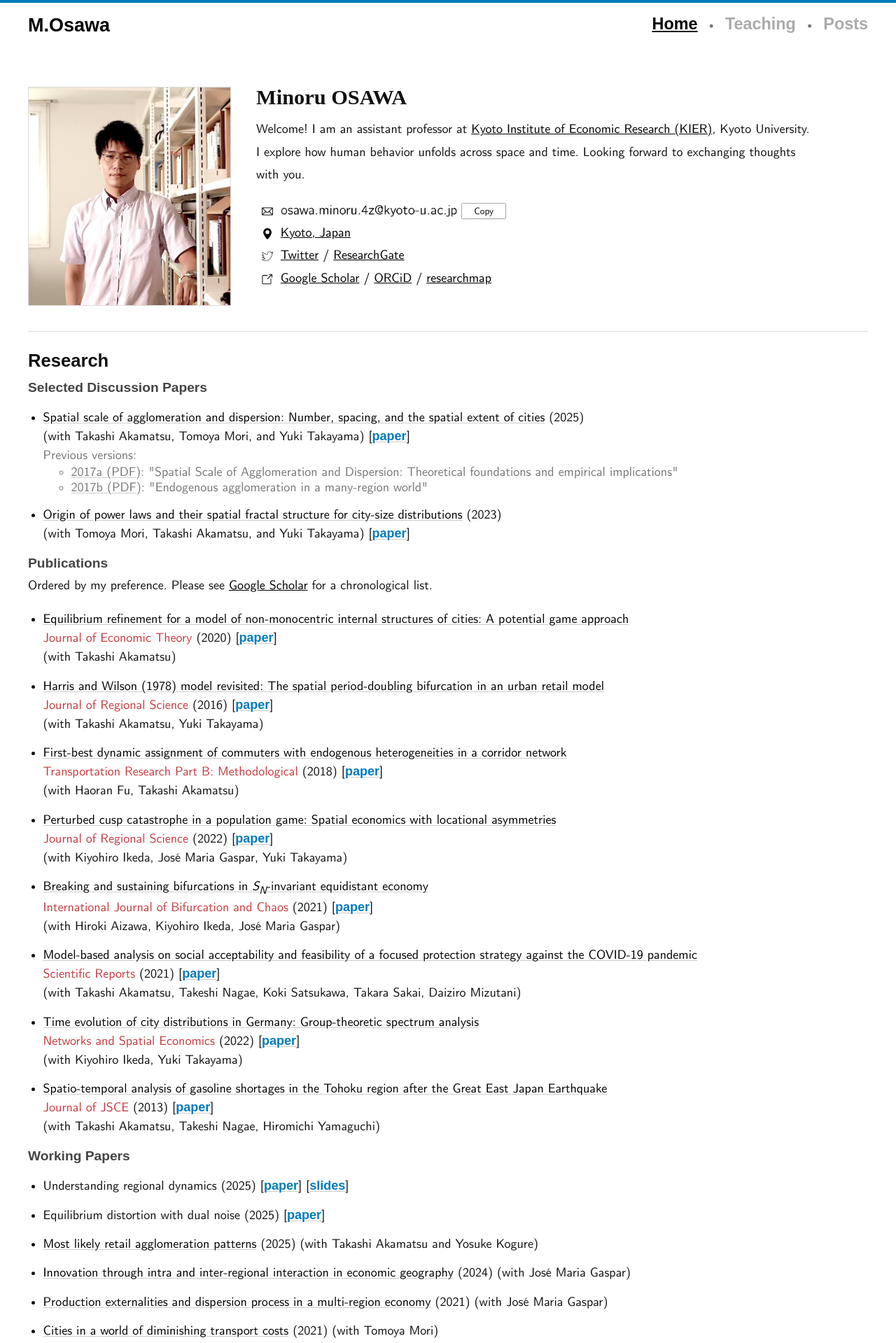
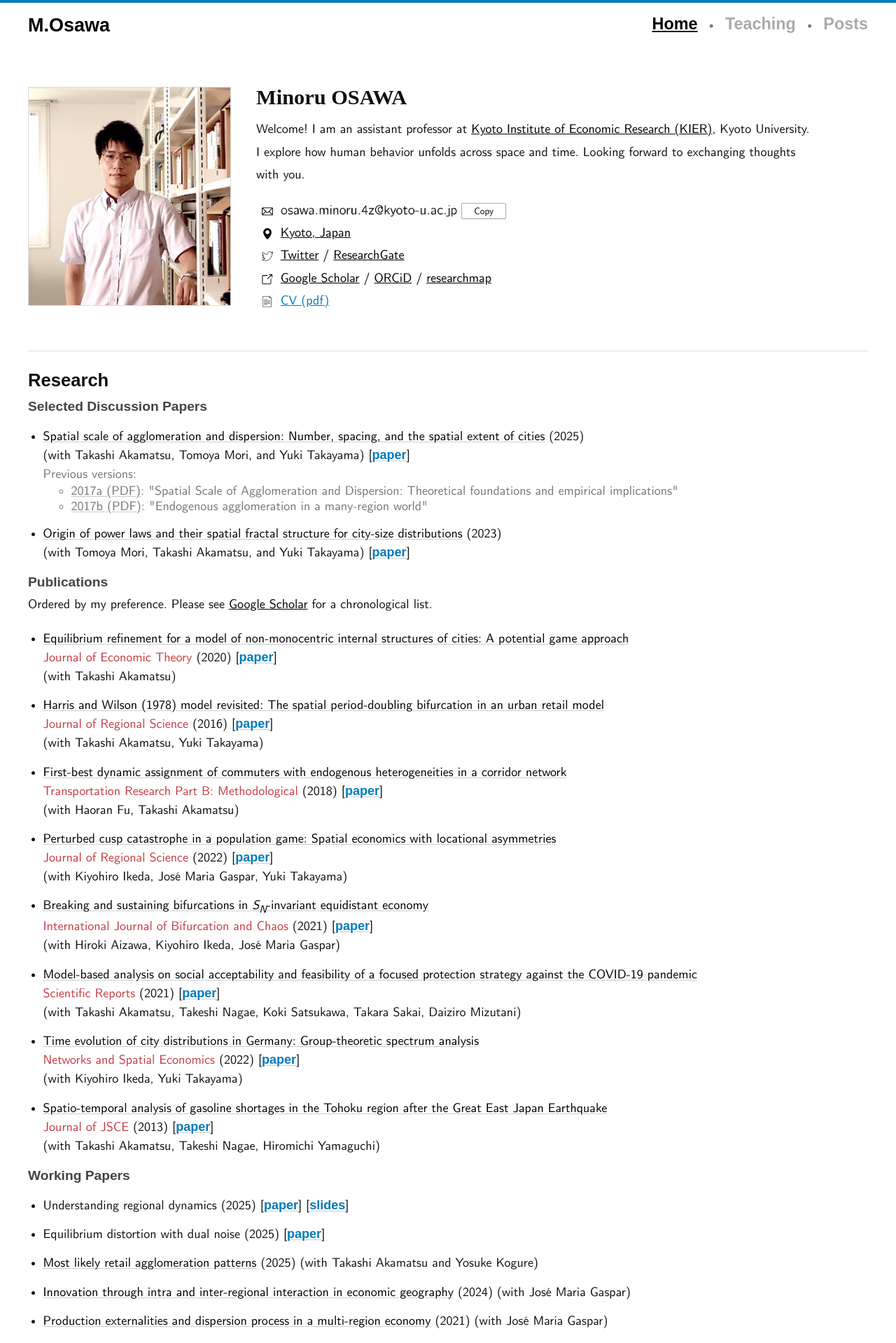
Before and after one commit to mino-osawa/mino-osawa.github.io, a Jekyll site: the page built from index.markdown, in a window 1280 px wide. Shown: the top 1919 px of the page at 70% size. Built offline with Jekyll 4.4.1, drawn with Linux system fonts in a browser that asks for light colours; some web fonts are replaced.

Commit message:
minor adjustments

```diff
--- a/_includes/profile.html
+++ b/_includes/profile.html
@@ -10,6 +10,7 @@
         <li class="loc"><a href="https://maps.app.goo.gl/E2Qxmj5z11s1J57G9">Kyoto, Japan</a></li>
         <li class="twt"><a href="https://twitter.com/minoru_osawa">Twitter</a> / <a href="https://www.researchgate.net/profile/Minoru-Osawa">ResearchGate</a></li>
         <li class="lnks"><a href="https://scholar.google.co.jp/citations?user=qKxF-dkAAAAJ">Google Scholar</a> / <a href="https://orcid.org/0000-0001-9067-5375">ORCiD</a> /  <a href="https://researchmap.jp/minoru_osawa">researchmap</a></li>
+        <li class="doc"><a href="/assets/CV-Osawa.pdf">CV (pdf)</a></li>
         </ul>
 
         <script>
--- a/_posts/2025-10-23-NTY-walking-urban-economics.markdown
+++ b/_posts/2025-10-23-NTY-walking-urban-economics.markdown
@@ -6,7 +6,7 @@ categories: Misc
 misc: 急に寒くなった．
 ---
 
-『[歩いて学ぶ都市経済学](https://www.nippyo.co.jp/shop/book/9601.html)』を著者からご恵投いただいた．装画がとても魅力的で，開く前からとてもワクワクする．イラストレーターは <a href="https://twitter.com/noa1008xx/status/1974021356233654272">noa1008</a> さんという方らしい．
+中島・手島・山﨑『[歩いて学ぶ都市経済学](https://www.nippyo.co.jp/shop/book/9601.html)』（日本評論社，2025）を著者からご恵投いただいた．装画がとても魅力的で，開く前からとてもワクワクする．イラストレーターは <a href="https://twitter.com/noa1008xx/status/1974021356233654272">noa1008</a> さんという方らしい．
 
 <center>
 <img src="/assets/img/misc/09601.jpg" style="max-width: 250px; box-shadow: 2px 3px 3px #aaa; margin: 1em;">
--- a/_sass/components/_posts.scss
+++ b/_sass/components/_posts.scss
@@ -200,10 +200,6 @@
     text-align: left;
   }
 
-  .to-posts-list {
-    text-align: center;
-  }
-
   .next-post {
     text-align: right;
   }
--- a/_sass/components/_profile.scss
+++ b/_sass/components/_profile.scss
@@ -91,7 +91,8 @@
 .em::before,
 .loc::before,
 .twt::before,
-.lnks::before {
+.lnks::before ,
+.doc::before {
   content: "";
   display: inline-block;
   vertical-align: middle;
@@ -116,6 +117,10 @@
 
 .lnks::before {
   background-image: url("/assets/img/link.png");
+}
+
+.doc::before {
+  background-image: url("/assets/img/doc.png");
 }
 
 .inline-abstract {
--- a/index.markdown
+++ b/index.markdown
@@ -20,8 +20,7 @@ title: M.Osawa's Website
     </ul>
     </div>
     </li>
-    <li><a href="https://arxiv.org/abs/2207.05346">Origin of power laws and their spatial fractal structure for city-size distributions</a> (2023)<br> (with Tomoya Mori, Takashi Akamatsu, and Yuki Takayama)  [<a href="https://arxiv.org/pdf/2207.05346">paper</a>]
-    </li>
+    <li><a href="https://arxiv.org/abs/2207.05346">Origin of power laws and their spatial fractal structure for city-size distributions</a> (2023)<br> (with Tomoya Mori, Takashi Akamatsu, and Yuki Takayama)  [<a href="https://arxiv.org/pdf/2207.05346">paper</a>]</li>
 </ul>
 
 <h3>Publications</h3>
```
Also changed, not shown: assets/img/doc.png (added), 1 other file.
